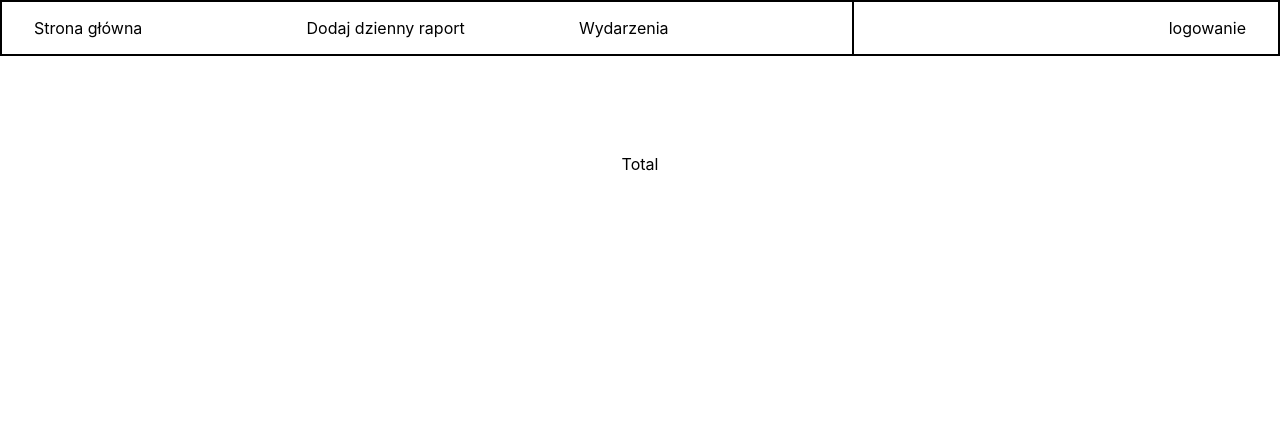
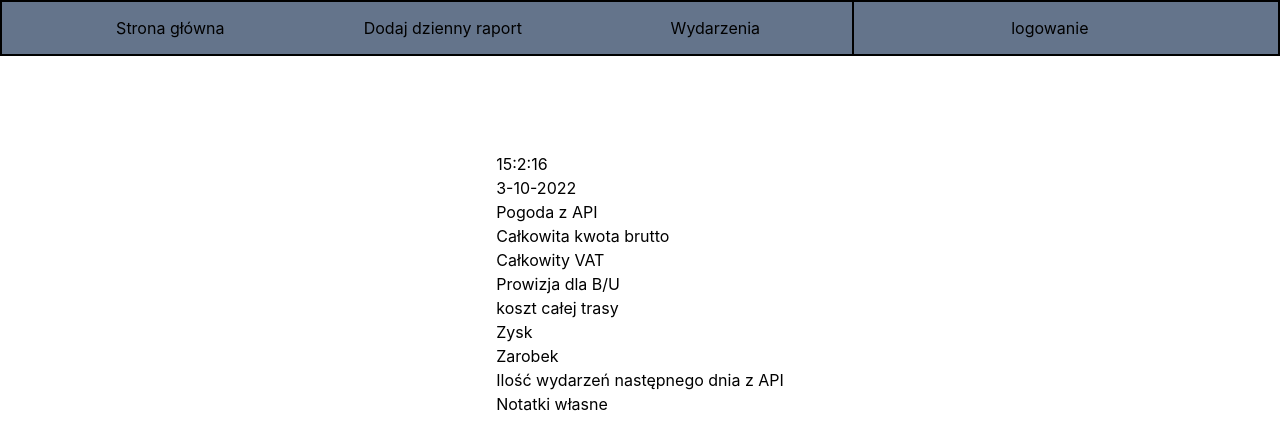
Before and after one commit to radek-zaborski/taxi, a React (Create React App) app: page / in a window 1280 px wide. Shown: the top 448 px of the page. Built offline with nearby package versions, Linux system fonts and the light colour scheme.

Commit message:
add date & time

```diff
--- a/src/App.js
+++ b/src/App.js
@@ -1,5 +1,5 @@
 import "./App.css";
-import { Switch, Route } from "react-router-dom";
+import { BrowserRouter as Router, Switch, Route } from "react-router-dom";
 
 import Header from "./Components/Header/Header";
 
@@ -9,6 +9,7 @@ import SingleDay from "./Views/SignleDay/SingleDay";
 
 function App() {
   return (
+    <Router>
       <div class="w-screen flex flex-wrap m-0">
         <header class="w-screen h-auto">
           <Header />
@@ -28,6 +29,7 @@ function App() {
           </Switch>
         </section>
       </div>
+    </Router>
   );
 }
 
--- /dev/null
+++ b/src/Components/DataFIeld/DataField.css
@@ -0,0 +1 @@
+/*# sourceMappingURL=DataField.css.map */
--- a/src/Components/Header/Header.js
+++ b/src/Components/Header/Header.js
@@ -1,25 +1,31 @@
-import { Link } from "react-router-dom";
+import { NavLink } from "react-router-dom";
 import "./Header.css";
 
 function Header() {
   return (
-    <div class="header__container h-14 w-screen border-black border-solid border-2 flex flex-nowrap ">
-      <nav class="pl-8 w-4/6 h-full border-solid border-r-black border-r flex items-center flex-auto flex-nowrap">
-        <ul class="w-full flex flex-auto flex-nowrap">
-          <li className="w-1/3">
-            <Link to="/">Strona główna</Link>
+    <div class="bg-slate-500 h-14 w-screen border-black border-solid border-2 flex flex-nowrap ">
+      <nav class=" pl-8 w-4/6 h-full border-solid border-r-black border-r flex items-center flex-auto flex-nowrap">
+        <ul class="w-full h-full flex flex-auto flex-nowrap items-center">
+          <li className="h-full active:bg-slate-300 w-1/3 flex items-center justify-center">
+            <NavLink exact to="/">
+              Strona główna
+            </NavLink>
           </li>
 
-          <li className="w-1/3">
-            <Link to="/SingleDay">Dodaj dzienny raport</Link>
+          <li className="h-full active:bg-slate-400 w-1/3  flex items-center justify-center">
+            <NavLink exact to="/SingleDay">
+              Dodaj dzienny raport
+            </NavLink>
           </li>
 
-          <li className="w-1/3">
-            <Link to="/AllEvents">Wydarzenia</Link>
+          <li className="h-full active:bg-slate-400 w-1/3  flex items-center justify-center">
+            <NavLink exact to="/AllEvents">
+              Wydarzenia
+            </NavLink>
           </li>
         </ul>
       </nav>
-      <div class="pr-8 w-2/6 h-full border-solid border-l-black border-l flex justify-end items-center">
+      <div class="h-full pr-8 w-2/6 h-full border-solid border-l-black border-l flex justify-end items-center justify-center">
         logowanie
       </div>
     </div>
--- a/src/Views/SignleDay/SingleDay.css
+++ b/src/Views/SignleDay/SingleDay.css
@@ -0,0 +1 @@
+/*# sourceMappingURL=SingleDay.css.map */
--- a/src/Views/Total/Total.js
+++ b/src/Views/Total/Total.js
@@ -1,7 +1,47 @@
+import { useState, useEffect } from "react";
 import "./Total.scss";
 
 function Total() {
-  return <div>Total</div>;
+  const [time, setTime] = useState("");
+  const [date, setDate] = useState("");
+
+  function getTime() {
+    const today = new Date();
+    return `${today.getHours()}:${today.getMinutes()}:${today.getSeconds()}`;
+  }
+
+  function getDate() {
+    const today = new Date();
+    return `${today.getDay()}-${today.getMonth()}-${today.getFullYear()}`;
+  }
+
+  useEffect(() => {
+    setInterval(() => {
+      setTime(getTime());
+      setDate(getDate());
+    }, 1000);
+  });
+
+  return (
+    <section>
+      <article>
+        <span className="">{time}</span>
+        <br />
+        <span className="">{date}</span>
+      </article>
+      <article>Pogoda z API</article>
+
+      <article>Całkowita kwota brutto</article>
+      <article>Całkowity VAT</article>
+      <article>Prowizja dla B/U</article>
+      <article>koszt całej trasy</article>
+      <article>Zysk</article>
+      <article>Zarobek</article>
+
+      <article>Ilość wydarzeń następnego dnia z API</article>
+      <article>Notatki własne</article>
+    </section>
+  );
 }
 
 export default Total;
--- a/src/index.js
+++ b/src/index.js
@@ -3,14 +3,11 @@ import ReactDOM from "react-dom/client";
 import "./index.css";
 import App from "./App";
 import reportWebVitals from "./reportWebVitals";
-import { BrowserRouter as Router } from "react-router-dom";
 
 const root = ReactDOM.createRoot(document.getElementById("root"));
 root.render(
   <React.StrictMode>
-    <Router>
-      <App />
-    </Router>
+    <App />
   </React.StrictMode>
 );
 
```
Also changed, not shown: src/Components/DataFIeld/DataField.js (added), src/Components/DataFIeld/DataField.scss (added), 2 other files (tests, documents, lock files or other folders). Lines whose indentation alone changed are shown as unchanged.
